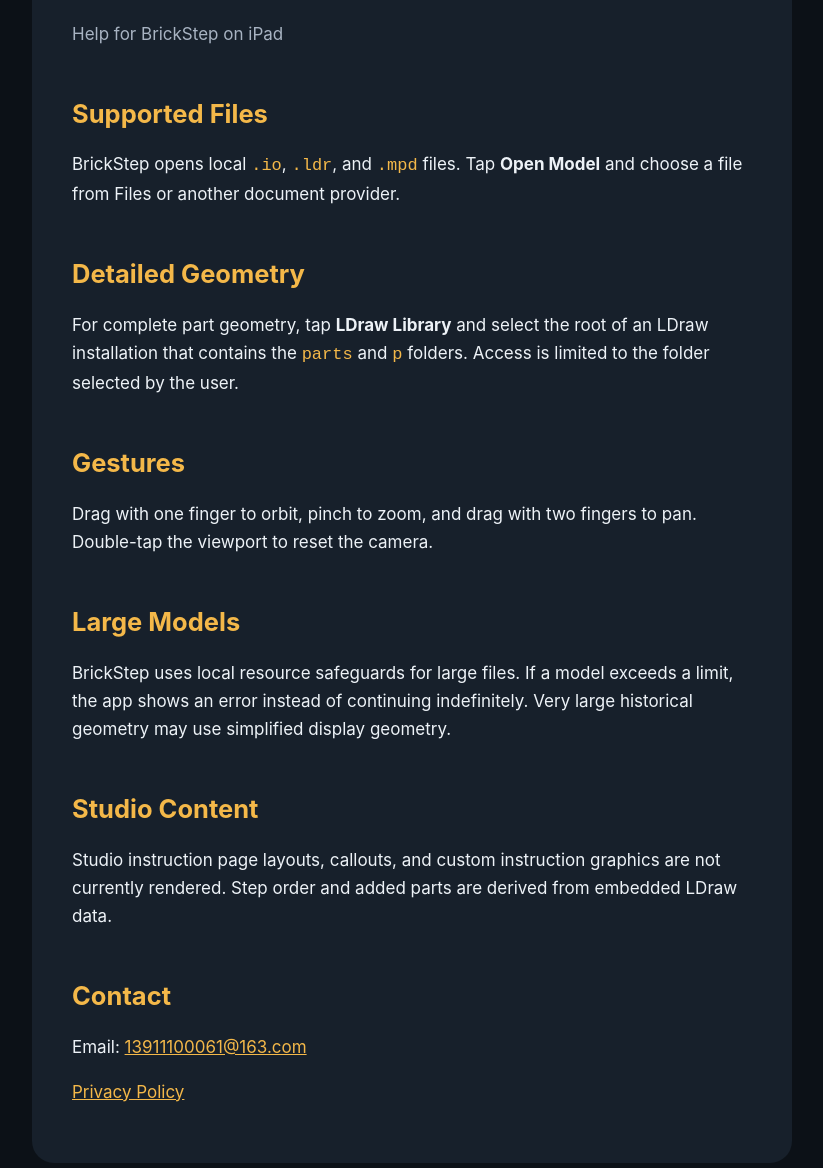
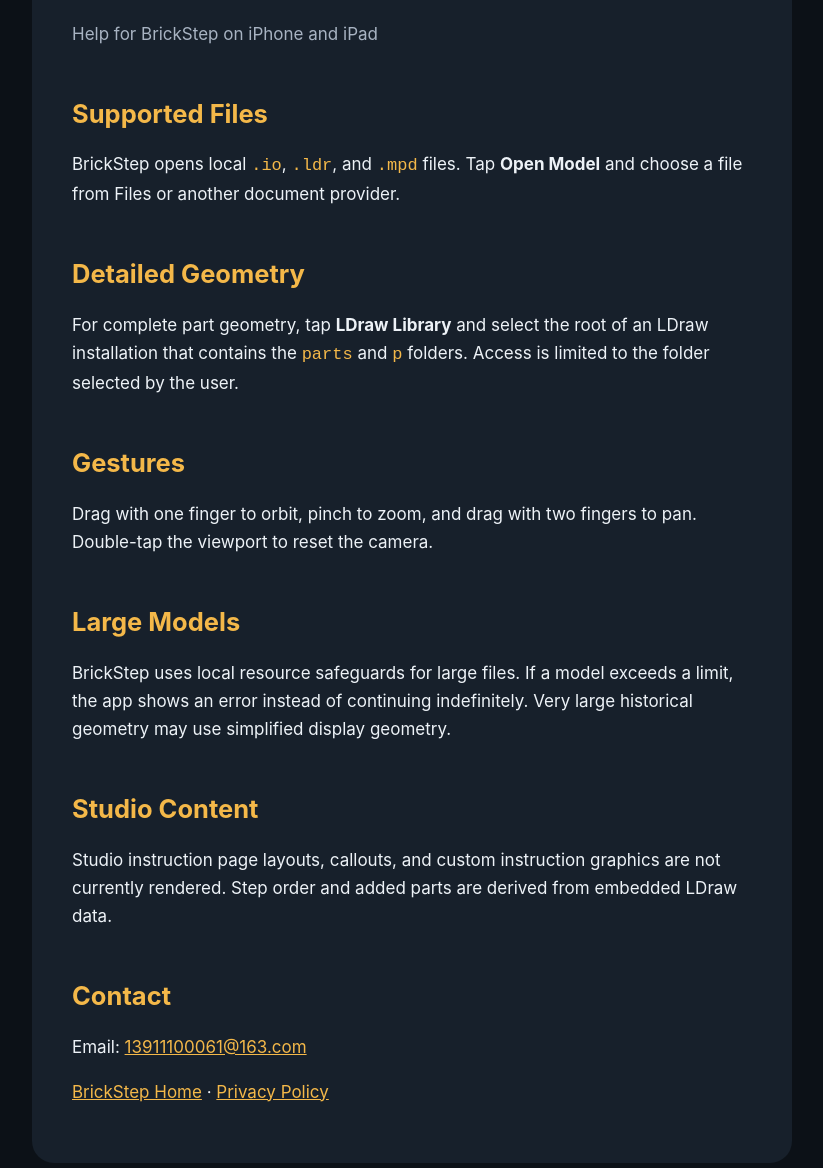
Before and after one commit to wbs21/brickstep, a plain HTML site: page support.html in a window 1280 px wide. Shown: the part 132-1300 px from the top of the page, without its empty margins (228-1051 px from the left). Drawn offline with Linux system fonts and the light colour scheme.

Commit message:
Add files via upload

```diff
--- a/support.html
+++ b/support.html
@@ -4,6 +4,10 @@
   <meta charset="utf-8">
   <meta name="viewport" content="width=device-width, initial-scale=1">
   <title>BrickStep Support</title>
+  <meta name="description" content="BrickStep support for LDraw, MPD, and BrickLink Studio files: supported formats, LDraw library setup, gestures, large-model limits, and contact.">
+  <link rel="canonical" href="https://wbs21.github.io/brickstep/support.html">
+  <meta name="robots" content="index, follow">
+  <meta name="theme-color" content="#0c1117">
   <style>
     :root { color-scheme: dark; --bg: #0c1117; --panel: #17202b; --text: #edf2f7; --muted: #a8b3c2; --accent: #f4b849; }
     * { box-sizing: border-box; }
@@ -21,7 +25,7 @@
 <body>
   <main>
     <h1>BrickStep Support</h1>
-    <p class="muted">Help for BrickStep on iPad</p>
+    <p class="muted">Help for BrickStep on iPhone and iPad</p>
     <h2>Supported Files</h2>
     <p>BrickStep opens local <code>.io</code>, <code>.ldr</code>, and <code>.mpd</code> files. Tap <strong>Open Model</strong> and choose a file from Files or another document provider.</p>
     <h2>Detailed Geometry</h2>
@@ -34,7 +38,7 @@
     <p>Studio instruction page layouts, callouts, and custom instruction graphics are not currently rendered. Step order and added parts are derived from embedded LDraw data.</p>
     <h2>Contact</h2>
     <p>Email: <a href="mailto:13911100061@163.com">13911100061@163.com</a></p>
-    <p><a href="privacy.html">Privacy Policy</a></p>
+    <p><a href="./">BrickStep Home</a> &middot; <a href="privacy.html">Privacy Policy</a></p>
   </main>
 </body>
 </html>
```
Also changed, not shown: index.html (+1 -0 lines).
